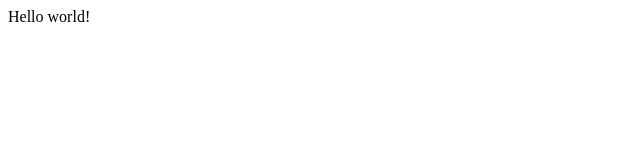
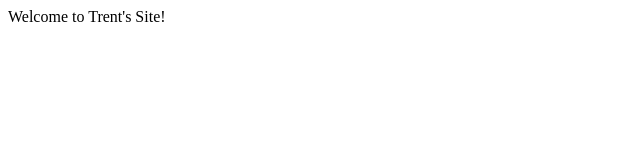
Before and after one commit to trentbitterman/trentbitterman-com, a Gatsby site: page / in a window 1280 px wide. Shown: the whole page, without its empty margins (0-640 px from the left). Built offline with nearby package versions, Linux system fonts and the light colour scheme; Gatsby itself is replaced by a stand-in of ours.

Commit message:
Add first site customizations

```diff
--- a/src/pages/index.js
+++ b/src/pages/index.js
@@ -1,5 +1,5 @@
 import React from "react"
 
 export default function Home() {
-  return <div>Hello world!</div>
+  return <div>Welcome to Trent's Site!</div>
 }
```
